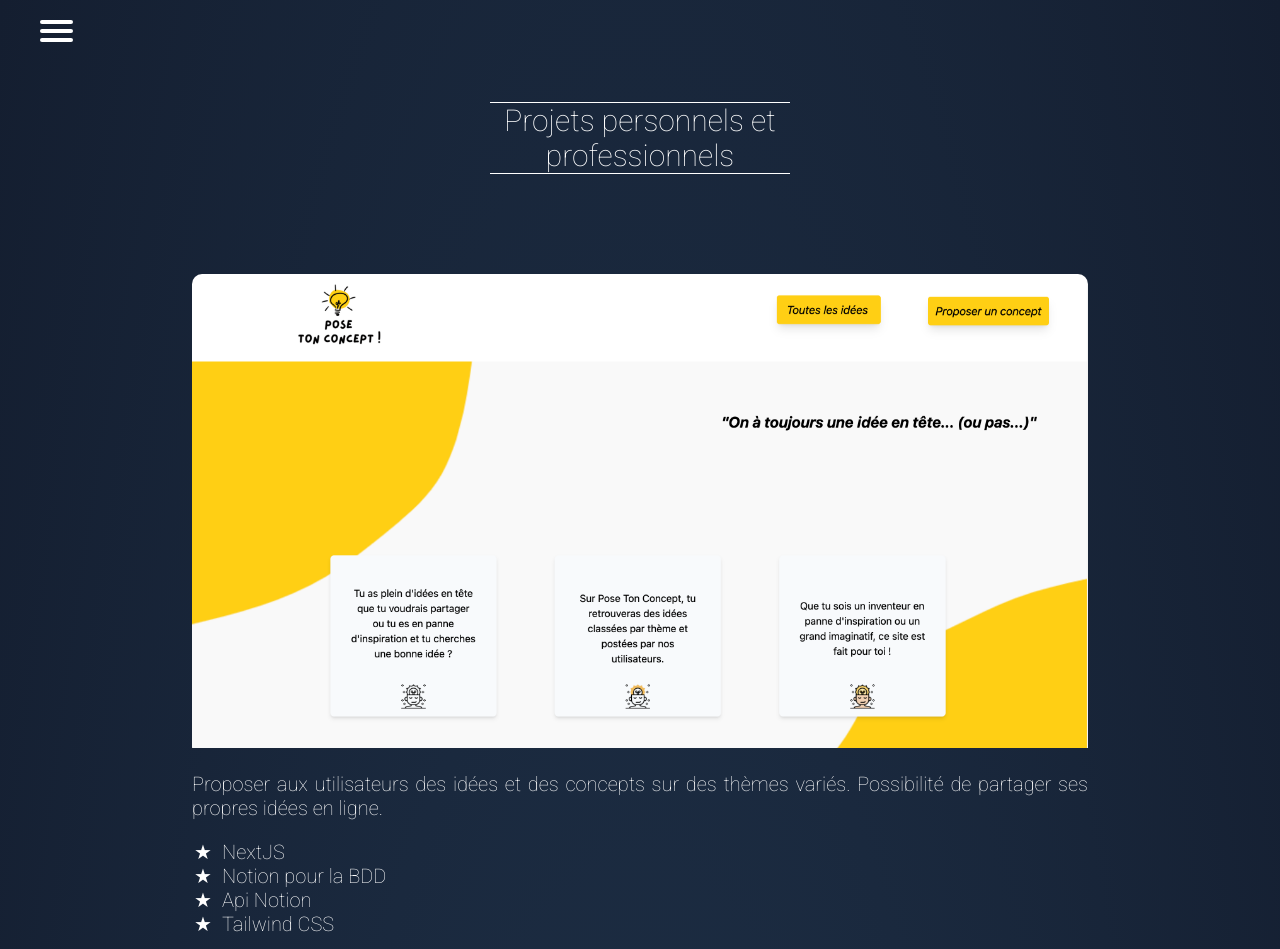
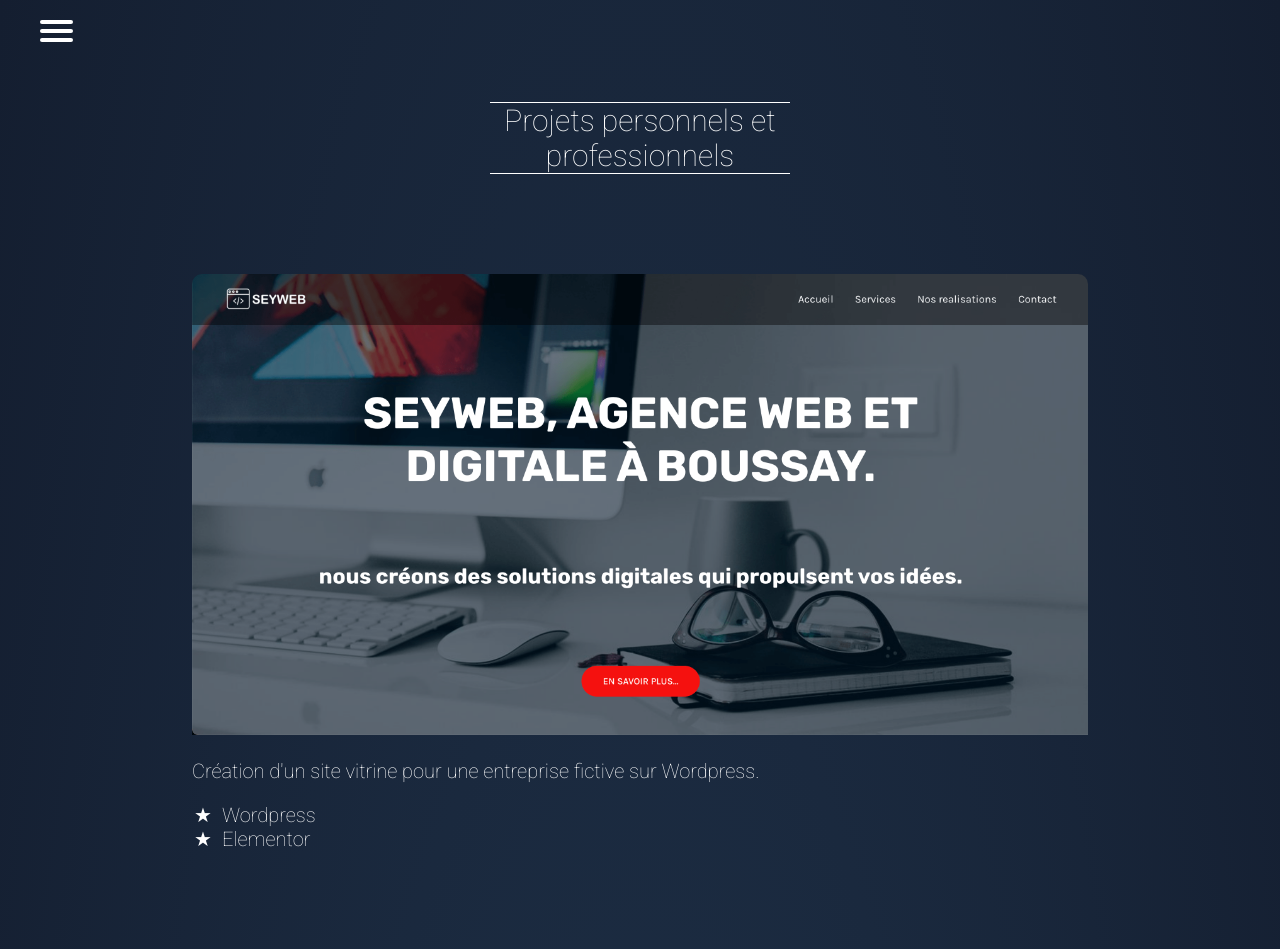
Before and after one commit to guilhemcv/portfolio, a React (Create React App) app: page /portfolio in a window 1280 px wide. Shown: the top 949 px of the page. Built offline with nearby package versions, Linux system fonts and the light colour scheme.

Commit message:
ajout data

```diff
--- a/src/container/Portfolio/Portfolio.jsx
+++ b/src/container/Portfolio/Portfolio.jsx
@@ -31,6 +31,7 @@ function Portfolio() {
               <li className={data.technos4 ? "techno" : "techno0"}>{data.technos4}</li>
               <li className={data.technos5 ? "techno" : "techno0"}>{data.technos5 ? data.technos5 : ""}</li>
             </ul>
+            {data.github ?
             <p className="text-portfolio2">
               Repo Github :{' '}
               <a
@@ -42,6 +43,7 @@ function Portfolio() {
                 Visiter
               </a>
             </p>
+            : ""}
           </div>
         </ScrollAnimation>
       ))}
--- a/src/data/portfoliopro.js
+++ b/src/data/portfoliopro.js
@@ -1,6 +1,15 @@
 import concept from '../assets/images/concept.png';
+import seyweb from '../assets/images/seyweb.png';
 
 const portfoliopro = [
+  {
+    image: seyweb,
+    lien: 'https://www.seyweb.fr',
+    description:
+      "Création d'un site vitrine pour une entreprise fictive sur Wordpress.",
+    technos1: 'Wordpress',
+    technos2: 'Elementor',
+  },
   {
     image: concept,
     lien: 'https://pose-ton-concept.netlify.app/',
```
Also changed, not shown: src/assets/images/seyweb.png (added).
